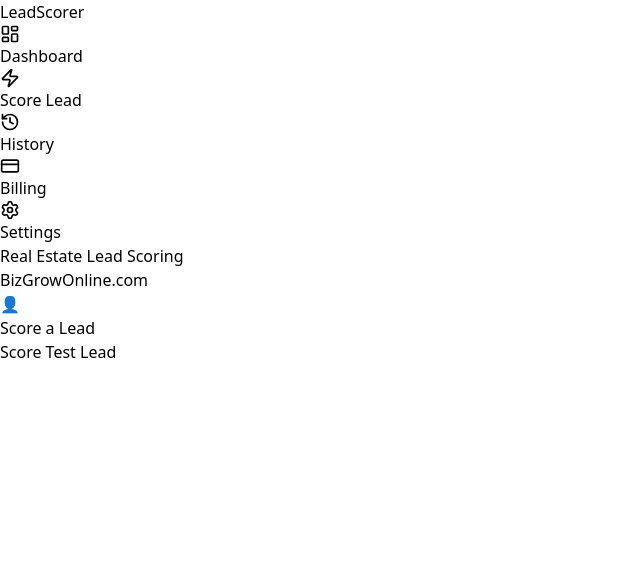
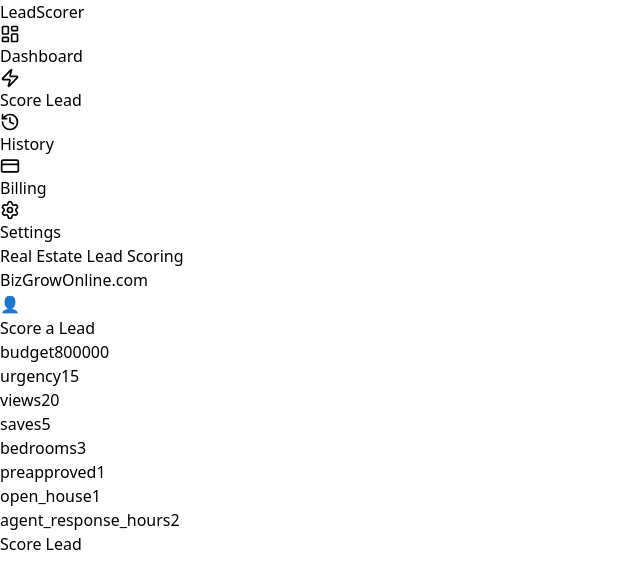
Before and after one commit to nadsprsd/real-estate-leadscorer, a React app in the folder frontend/: page /score in a window 1280 px wide. Shown: the top 588 px of the page, without its empty margins (0-640 px from the left). Built offline with nearby package versions, Linux system fonts and the light colour scheme; the HTML template or start-up script is replaced by a standard one.

Commit message:
Chore: stabilize backend, billing, scoring, dashboard

```diff
--- a/frontend/src/pages/Dashboard.jsx
+++ b/frontend/src/pages/Dashboard.jsx
@@ -82,11 +82,11 @@ export default function Dashboard() {
         <div className="w-full bg-gray-200 rounded h-4 overflow-hidden">
           <div
             className="bg-blue-600 h-4"
-            style={{ width: `${usage.percent_used}%` }}
+            style={{ width: `${usage.percent}%` }}
           />
         </div>
         <div className="text-sm mt-2">
-          {usage.used} / {usage.limit} used ({usage.percent_used}%)
+          {usage.used} / {usage.limit} used ({usage.percent}%)
         </div>
       </div>
 
@@ -114,7 +114,20 @@ export default function Dashboard() {
             {history.map((l) => (
               <tr key={l.id} className="border-t">
                 <td className="p-2">{l.score}</td>
-                <td className="p-2 font-semibold">{l.bucket}</td>
+                <td className="p-2">
+  <span
+    className={`px-2 py-1 rounded text-white text-xs font-semibold
+    ${
+      l.bucket === "HOT"
+        ? "bg-green-600"
+        : l.bucket === "WARM"
+        ? "bg-yellow-500"
+        : "bg-gray-500"
+    }`}
+  >
+    {l.bucket}
+  </span>
+</td>
                 <td className="p-2">
                   {new Date(l.created_at).toLocaleString()}
                 </td>
--- a/frontend/src/pages/Score.jsx
+++ b/frontend/src/pages/Score.jsx
@@ -1,50 +1,121 @@
 import { useState } from "react";
 
-export default function Score() {
-  const [result, setResult] = useState(null);
-
-  const submit = async (e) => {
-    e.preventDefault();
-
-    const payload = {
+export default function ScoreLead() {
+  const [form, setForm] = useState({
     budget: 800000,
     urgency: 15,
-      views: 25,
+    views: 20,
     saves: 5,
     bedrooms: 3,
     preapproved: 1,
     open_house: 1,
     agent_response_hours: 2,
-    };
+  });
 
+  const [result, setResult] = useState(null);
+  const [loading, setLoading] = useState(false);
+  const [error, setError] = useState(null);
+
+  function handleChange(e) {
+    setForm({ ...form, [e.target.name]: Number(e.target.value) });
+  }
+
+  async function submit() {
+    setLoading(true);
+    setError(null);
+
+    try {
       const res = await fetch("http://127.0.0.1:8000/leads/score", {
         method: "POST",
         headers: {
           "Content-Type": "application/json",
-        Authorization: "Bearer " + localStorage.getItem("token"),
+          Authorization: `Bearer ${localStorage.getItem("token")}`,
         },
-      body: JSON.stringify(payload),
+        body: JSON.stringify(form),
       });
+
+      if (!res.ok) throw new Error("Scoring failed");
 
       const data = await res.json();
       setResult(data);
-  };
+    } catch (e) {
+      setError(e.message);
+    } finally {
+      setLoading(false);
+    }
+  }
 
   return (
-    <div>
-      <h1 className="text-2xl font-bold mb-4">Score a Lead</h1>
+    <div className="max-w-4xl mx-auto space-y-6">
+      <h1 className="text-2xl font-bold">Score a Lead</h1>
 
+      {/* Form */}
+      <div className="grid grid-cols-2 gap-4 bg-white p-6 rounded shadow">
+        {Object.keys(form).map((k) => (
+          <div key={k}>
+            <label className="text-sm text-gray-600">{k}</label>
+            <input
+              type="number"
+              name={k}
+              value={form[k]}
+              onChange={handleChange}
+              className="w-full border p-2 rounded"
+            />
+          </div>
+        ))}
+
+        <div className="col-span-2">
           <button
             onClick={submit}
-        className="bg-blue-600 text-white px-4 py-2 rounded"
+            disabled={loading}
+            className="bg-blue-600 text-white px-6 py-2 rounded hover:bg-blue-700"
           >
-        Score Test Lead
+            {loading ? "Scoring..." : "Score Lead"}
           </button>
+        </div>
+      </div>
 
+      {/* Result */}
       {result && (
-        <pre className="mt-4 bg-gray-100 p-4">
-          {JSON.stringify(result, null, 2)}
-        </pre>
+        <div className="bg-white p-6 rounded shadow border-l-8
+          border-green-500">
+          <div className="text-sm text-gray-500">Lead Score</div>
+          <div className="text-5xl font-bold">{result.score}</div>
+
+          <div className="mt-2">
+            <span
+              className={`px-3 py-1 rounded text-white font-semibold
+              ${
+                result.bucket === "HOT"
+                  ? "bg-green-600"
+                  : result.bucket === "WARM"
+                  ? "bg-yellow-500"
+                  : "bg-gray-500"
+              }`}
+            >
+              {result.bucket}
+            </span>
+          </div>
+
+          {/* Progress bar */}
+          <div className="mt-4">
+            <div className="w-full bg-gray-200 rounded h-3">
+              <div
+                className="h-3 rounded bg-blue-600"
+                style={{ width: `${result.score}%` }}
+              />
+            </div>
+            <div className="text-sm text-gray-500 mt-1">
+              Score strength
+            </div>
+          </div>
+        </div>
+      )}
+
+      {error && (
+        <div className="bg-red-100 text-red-700 p-3 rounded">
+          {error}
+        </div>
       )}
     </div>
   );
```
Lines whose indentation alone changed are shown as unchanged.
